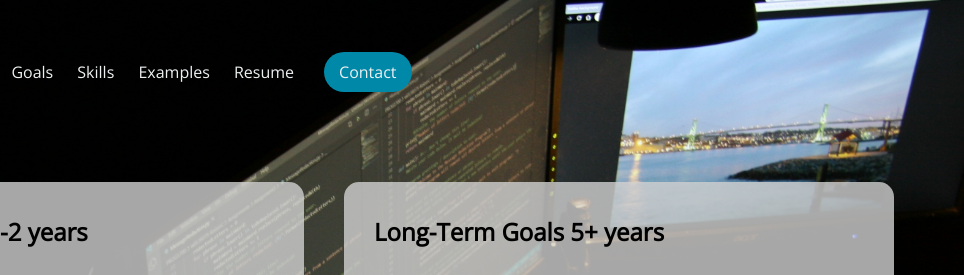
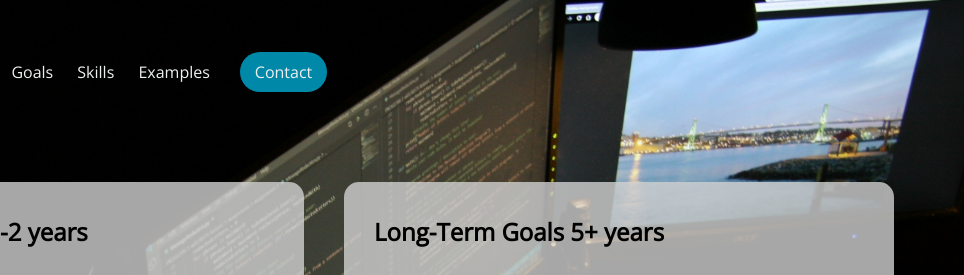
Before and after one commit to Chris-Keizer/Chris-Keizer.github.io, a plain HTML site: page Goals.html in a window 1280 px wide. Shown: the top 275 px of the page, 316-1280 px from the left. Drawn offline with nearby package versions, Linux system fonts and the light colour scheme.

Commit message:
Update Goals.html

```diff
--- a/Goals.html
+++ b/Goals.html
@@ -25,7 +25,6 @@
 					<li><a href="Goals.html">Goals</a></li>
 					<li><a href="Skills.html">Skills</a></li>
 					<li><a href="Examples.html">Examples</a></li>
-					<li><a href="Resume.html">Resume</a></li>
 					<li id="button"><a href="Contact.html">Contact</a>
 				</ul>
 			</nav>
```
